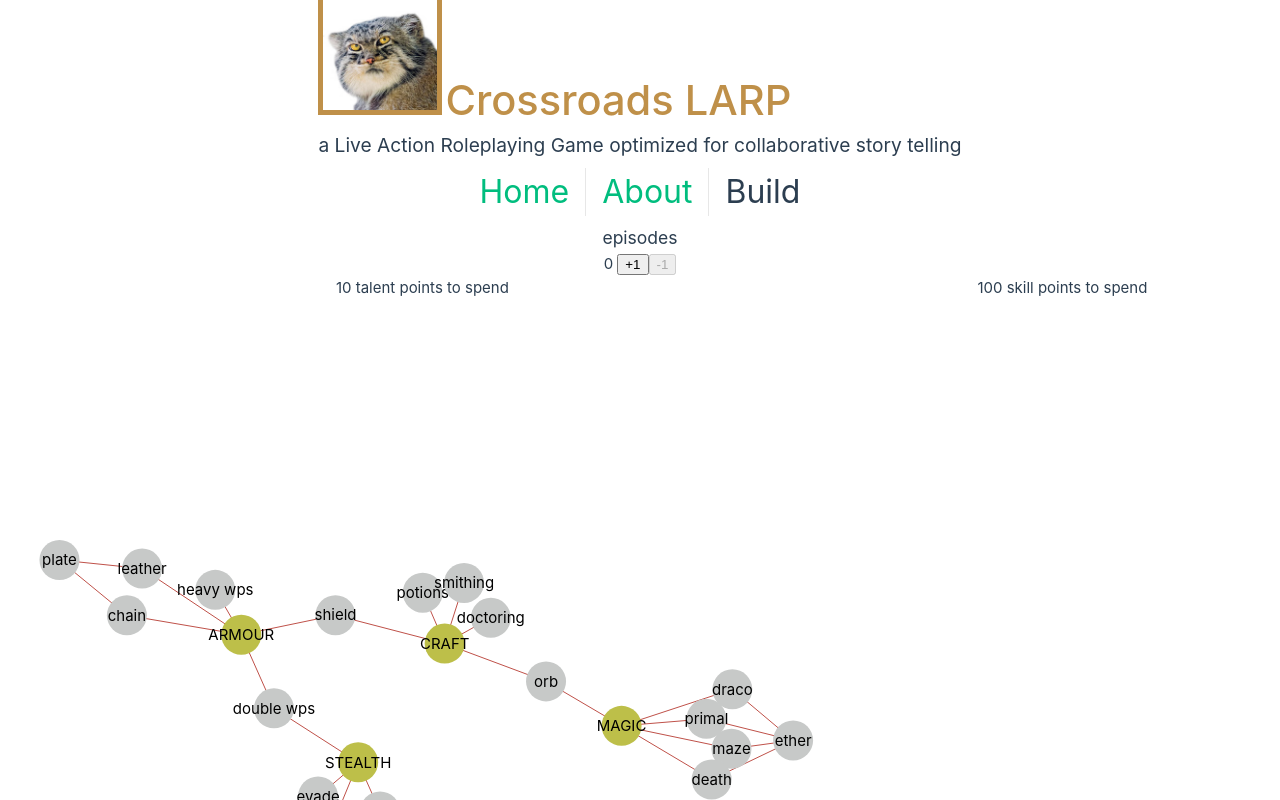
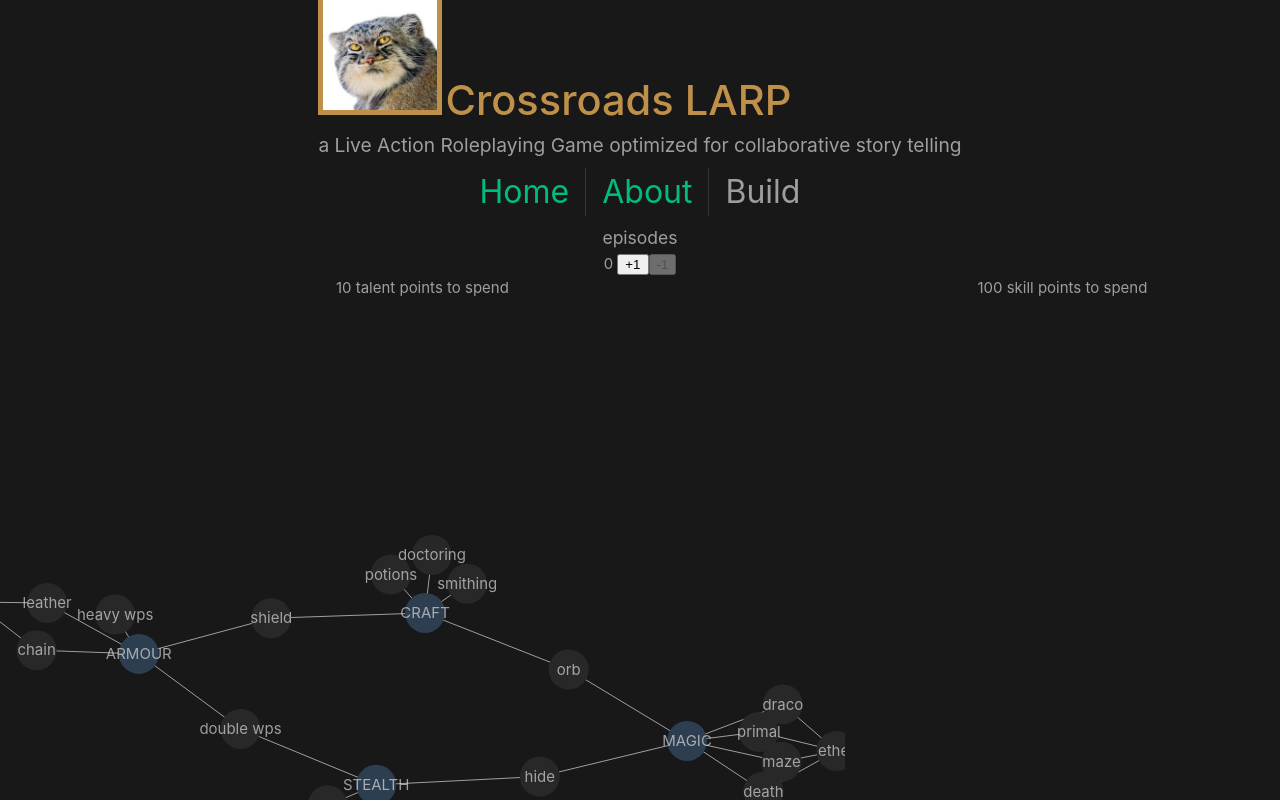
Before and after one commit to siobhan-buck/crossroads-logistics, a Vue app: page /build in a window 1280 px wide. Shown: the top 800 px of the page. Built offline with nearby package versions, Linux system fonts and the light colour scheme.

Commit message:
improve colouring

```diff
--- a/src/assets/base.css
+++ b/src/assets/base.css
@@ -9,6 +9,15 @@
   --vt-c-black-mute: #282828;
 
   --vt-c-indigo: #2c3e50;
+
+  --vt-c-orange: #A54800;
+  --vt-c-lime: #5B7F24;
+  --vt-c-red: #AE2E24;
+  --vt-c-yellow: #7F5F01;
+  --vt-c-green: #216E4E;
+  --vt-c-blue: #0055CC;
+  --vt-c-purple: #5E4DB2;
+  --vt-c-magenta: #943D73;
 
   --vt-c-divider-light-1: rgba(60, 60, 60, 0.29);
   --vt-c-divider-light-2: rgba(60, 60, 60, 0.12);
@@ -23,31 +32,17 @@
 
 /* semantic color variables for this project */
 :root {
-  --color-background: var(--vt-c-white);
-  --color-background-soft: var(--vt-c-white-soft);
-  --color-background-mute: var(--vt-c-white-mute);
+  --color-background: var(--vt-c-black);
+  --color-background-soft: var(--vt-c-black-soft);
+  --color-background-mute: var(--vt-c-black-mute);
 
-  --color-border: var(--vt-c-divider-light-2);
-  --color-border-hover: var(--vt-c-divider-light-1);
+  --color-border: var(--vt-c-divider-dark-2);
+  --color-border-hover: var(--vt-c-divider-dark-1);
 
-  --color-heading: var(--vt-c-text-light-1);
-  --color-text: var(--vt-c-text-light-1);
+  --color-heading: var(--vt-c-text-dark-1);
+  --color-text: var(--vt-c-text-dark-2);
 
   --section-gap: 160px;
-}
-
-@media (prefers-color-scheme: dark) {
-  :root {
-    --color-background: var(--vt-c-black);
-    --color-background-soft: var(--vt-c-black-soft);
-    --color-background-mute: var(--vt-c-black-mute);
-
-    --color-border: var(--vt-c-divider-dark-2);
-    --color-border-hover: var(--vt-c-divider-dark-1);
-
-    --color-heading: var(--vt-c-text-dark-1);
-    --color-text: var(--vt-c-text-dark-2);
-  }
 }
 
 *,
--- a/src/assets/talent_web.json
+++ b/src/assets/talent_web.json
@@ -99,7 +99,7 @@
   ],
   "links": [
     {
-      "source": 16,
+      "source": 4,
       "target": 24,
       "weight": 1
     },
@@ -189,16 +189,6 @@
       "weight": 1
     },
     {
-      "source": 1,
-      "target": 2,
-      "weight": 0
-    },
-    {
-      "source": 1,
-      "target": 4,
-      "weight": 0
-    },
-    {
       "source": 6,
       "target": 10,
       "weight": 1
@@ -224,19 +214,9 @@
       "weight": 1
     },
     {
-      "source": 2,
-      "target": 3,
-      "weight": 0
-    },
-    {
       "source": 1,
       "target": 7,
       "weight": 1
-    },
-    {
-      "source": 3,
-      "target": 4,
-      "weight": 0
     },
     {
       "source": 8,
@@ -247,6 +227,11 @@
       "source": 1,
       "target": 9,
       "weight": 1
+    },
+    {
+      "source": 1,
+      "target": 16,
+      "weight": 1
     }
   ]
 }
--- a/src/components/TalentWeb.vue
+++ b/src/components/TalentWeb.vue
@@ -22,11 +22,15 @@ const graph = useGraphStore();
 const categorizeNodes = () => {
   graph.nodesMap.forEach((node, id) => {
     let classList = document.getElementById(NODE_PREFIX + id)?.classList;
-    classList?.remove('root-node', 'selected-node', 'next-node', 'node');
+    classList?.remove('anchor-node', 'selected-node', 'dead-node', 'next-node', 'node');
     if (character.talentsTaken.size == 0 && node.root) {
       classList?.add('next-node');
+    } else if (node.root && character.talentsTaken.size > 1 && character.talentsTaken.has(id)) {
+      classList?.add('anchor-node')
     } else if (character.talentsTaken.has(id)) {
       classList?.add('selected-node');
+    } else if (node.root) {
+      classList?.add('dead-node');
     } else if (graph.getNeighbours(id).filter(i => character.talentsTaken.has(i)).length > 0) {
       classList?.add('next-node');
     } else {
@@ -95,7 +99,7 @@ onMounted(() => {
             .id(function(d) { return d.id; })                     // This provide  the id of a node
             .links(graph.links)                                   // and this the list of links
       )
-      .force('charge', d3.forceManyBody().strength(-350))         // This adds repulsion between nodes. Play with the -400 for the repulsion strength
+      .force('charge', d3.forceManyBody().strength(-300))         // This adds repulsion between nodes. Play with the -400 for the repulsion strength
       .force('center', d3.forceCenter(width / 2, props.height / 2))     // This force attracts nodes to the center of the svg area
       .on('end', ticked);
 
@@ -139,31 +143,41 @@ onMounted(() => {
 
 .diagram text {
   pointer-events: none;
+  fill: var(--color-text);
 }
 
 .link {
-  stroke: #bf5149;
+  stroke: var(--color-text);
 }
 
-.root-node circle {
-  fill: #bf6e49;
+.anchor-node circle {
+  fill: var(--vt-c-orange);
 }
 
 .selected-node circle {
-  fill: #bf9049;
+  fill: var(--vt-c-yellow);
+}
+
+.selected-node circle:hover {
+  fill: var(--vt-c-yellow);
+  cursor: pointer;
 }
 
 .next-node circle {
-  fill: #bdbf49;
+  fill: var(--vt-c-indigo);
 }
 
 .next-node circle:hover {
-  fill: #49bf88;
+  fill: var(--vt-c-yellow);
   cursor: pointer;
 }
 
+.dead-node circle {
+  fill: black;
+}
+
 .node circle {
-  fill: #c7c9c8;
+  fill: var(--vt-c-black-mute);
 }
 
 </style>
```
